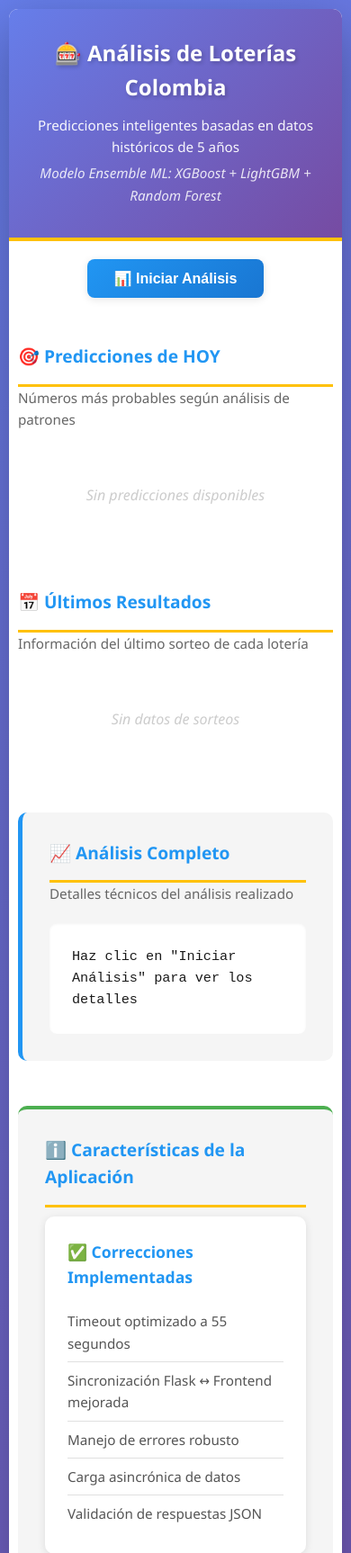
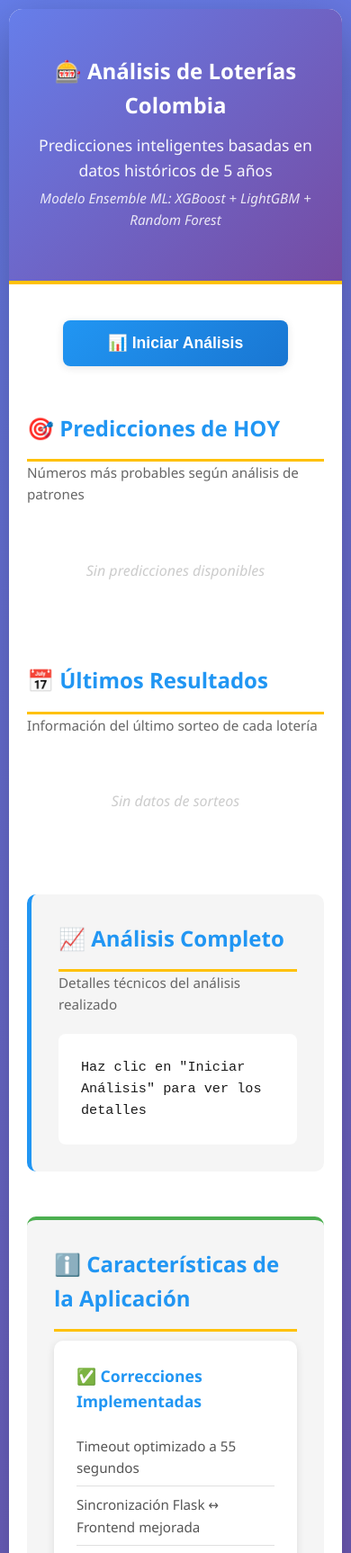
Before and after one commit to juanecheverri2710/analisis-loterias-colombia, a Flask app: page / in a window 390 px wide. Shown: the top 1726 px of the page at 90% size. Run offline with Flask 3, Linux system fonts and the light colour scheme; data that the repository does not hold is empty.

```diff
--- a/static/style.css
+++ b/static/style.css
@@ -8,11 +8,9 @@
     --primary: #2196F3;
     --secondary: #FFC107;
     --success: #4CAF50;
-    --danger: #F44336;
     --dark: #1A1A1A;
     --light: #F5F5F5;
     --border: #E0E0E0;
-    --shadow: 0 2px 10px rgba(0, 0, 0, 0.1);
 }
 
 html {
@@ -37,7 +35,6 @@ body {
     overflow: hidden;
 }
 
-/* HEADER */
 header {
     background: linear-gradient(135deg, #667eea 0%, #764ba2 100%);
     color: white;
@@ -49,7 +46,6 @@ header {
 header h1 {
     font-size: 2.8em;
     margin-bottom: 10px;
-    text-shadow: 2px 2px 4px rgba(0, 0, 0, 0.2);
 }
 
 header p {
@@ -64,7 +60,6 @@ header .subtitle {
     font-style: italic;
 }
 
-/* MAIN */
 main {
     padding: 40px 20px;
 }
@@ -79,9 +74,6 @@ section h2 {
     font-size: 2em;
     border-bottom: 3px solid var(--secondary);
     padding-bottom: 15px;
-    display: flex;
-    align-items: center;
-    gap: 10px;
 }
 
 .section-desc {
@@ -91,7 +83,6 @@ section h2 {
     margin-top: -10px;
 }
 
-/* CONTROL SECTION */
 .control-section {
     text-align: center;
     margin-bottom: 50px;
@@ -105,7 +96,7 @@ section h2 {
     cursor: pointer;
     transition: all 0.3s ease;
     font-weight: 600;
-    box-shadow: var(--shadow);
+    box-shadow: 0 2px 10px rgba(0, 0, 0, 0.1);
 }
 
 .btn-primary {
@@ -158,7 +149,6 @@ section h2 {
     font-size: 0.9em;
 }
 
-/* GRID SECTIONS */
 .predicciones-grid,
 .sorteos-grid,
 .features-grid {
@@ -167,7 +157,6 @@ section h2 {
     gap: 20px;
 }
 
-/* CARDS */
 .card {
     background: white;
     border: 2px solid var(--border);
@@ -175,7 +164,7 @@ section h2 {
     padding: 25px;
     text-align: center;
     transition: all 0.3s ease;
-    box-shadow: var(--shadow);
+    box-shadow: 0 2px 10px rgba(0, 0, 0, 0.1);
 }
 
 .card:hover {
@@ -188,7 +177,6 @@ section h2 {
     color: var(--primary);
     margin-bottom: 15px;
     font-size: 1.1em;
-    word-wrap: break-word;
 }
 
 .card.prediccion {
@@ -226,7 +214,6 @@ section h2 {
     color: #AAA;
     font-size: 0.85em;
     margin-top: 10px;
-    font-weight: 500;
 }
 
 .placeholder {
@@ -237,7 +224,6 @@ section h2 {
     grid-column: 1 / -1;
 }
 
-/* RESULTADOS SECTION */
 .resultados-section {
     background: var(--light);
     padding: 30px;
@@ -250,7 +236,6 @@ section h2 {
     padding: 25px;
     border-radius: 8px;
     overflow-x: auto;
-    box-shadow: inset 0 1px 3px rgba(0, 0, 0, 0.05);
 }
 
 #resultadosText {
@@ -262,7 +247,6 @@ section h2 {
     color: var(--dark);
 }
 
-/* INFO SECTION */
 .info-section {
     background: var(--light);
     padding: 30px;
@@ -275,7 +259,7 @@ section h2 {
     background: white;
     padding: 25px;
     border-radius: 10px;
-    box-shadow: var(--shadow);
+    box-shadow: 0 2px 10px rgba(0, 0, 0, 0.1);
 }
 
 .feature h3 {
@@ -299,7 +283,6 @@ section h2 {
     border-bottom: none;
 }
 
-/* FOOTER */
 footer {
     background: var(--dark);
     color: white;
@@ -314,14 +297,9 @@ footer p {
     opacity: 0.9;
 }
 
-/* RESPONSIVE */
 @media (max-width: 768px) {
     header h1 {
         font-size: 2em;
-    }
-
-    header p {
-        font-size: 1em;
     }
 
     .predicciones-grid,
@@ -330,21 +308,8 @@ footer p {
         grid-template-columns: 1fr;
     }
 
-    main {
-        padding: 20px 10px;
-    }
-
     section h2 {
         font-size: 1.5em;
-    }
-
-    .btn {
-        padding: 12px 30px;
-        font-size: 1em;
-    }
-
-    .numero {
-        font-size: 2em;
     }
 }
 
@@ -353,31 +318,11 @@ footer p {
         padding: 10px;
     }
 
-    .container {
-        border-radius: 10px;
-    }
-
-    header {
-        padding: 30px 15px;
-    }
-
     header h1 {
         font-size: 1.5em;
     }
 
-    header p {
-        font-size: 0.95em;
-    }
-
-    .card {
-        padding: 20px;
-    }
-
     .numero {
-        font-size: 1.8em;
-    }
-
-    section h2 {
-        font-size: 1.2em;
+        font-size: 2em;
     }
 }
```
